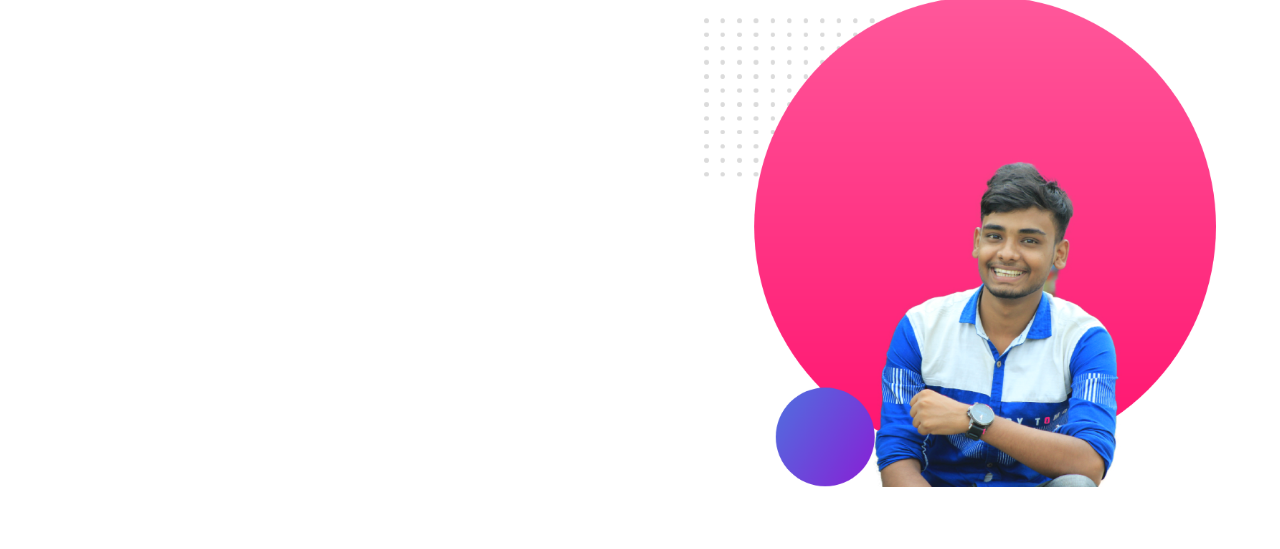
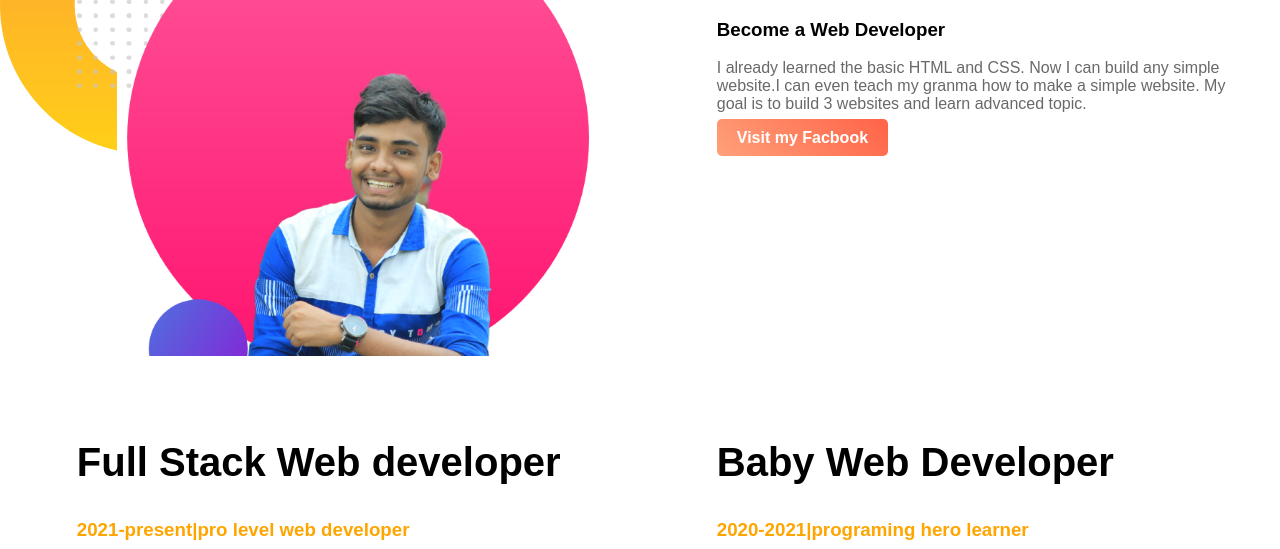
Before and after one commit to forhad402/web-portfolio, a plain HTML site: page index.html in a window 1280 px wide. Shown: the part 644-1193 px from the top of the page. Drawn offline with Linux system fonts and the light colour scheme.

Commit message:
apatoto solve

```diff
--- a/index.html
+++ b/index.html
@@ -41,9 +41,7 @@
 </div>
    </section>
 
-
-   <section class="experience-area">
-<h2>Experiences </h2>
+   <section class="experiance area">
       <div class="half-width">
          <h2>Full Stack Web developer</h2>
          <h3 class="orange-highlight">2021-present|pro level web developer</h3>
@@ -53,6 +51,7 @@
           I even know the deployment, server and sicurity. I will give you 100% web solution</p>
 
          </div>
+
 <div class="half-width">
 <h2>Baby Web Developer</h2>
 <h3 class="orange-highlight">2020-2021|programing hero learner</h3>
--- a/style.css
+++ b/style.css
@@ -9,16 +9,16 @@ h2{font-size: 40px;
 }
 .orange-highlight{color: orange;
 }
-.half-width {width: 40%; float:
-             left; margin: 5%;
-            padding left: 2%;
+.half-width {width: 40%; float: left;
+          margin:4%;
+            padding-left: 2%;
 }
 .half-width img{ width: 100%;
 }
 .top-banner {background-image: url("top-banner.png");
              background-repeat: no-repeat;
 }
-.section { hight:500px;
+section { height:500px;overflow: hidden;
  }
 .link-button { text-decoration: none;
              background-image: linear-gradient(45deg, LightSalmon,tomato);
@@ -28,7 +28,6 @@ h2{font-size: 40px;
       font-weight: 700;
         }
 
-}
 .dream-area{background-image:url("images/dream-bg.png");
            background-repeat: no-repeat;
 
```
Lines whose indentation alone changed are shown as unchanged.
